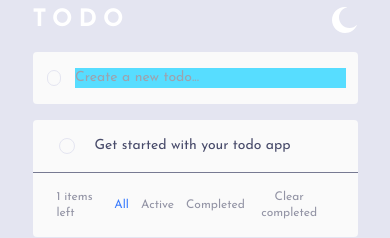
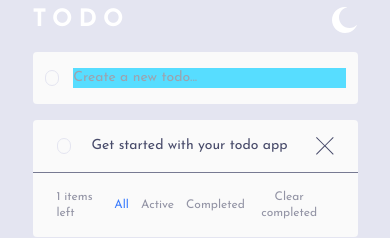
Before and after one commit to GraceYourCode/todo_app, a React (Vite) app: page / in a window 390 px wide. Shown: the part 286-524 px from the top of the page. Built offline with nearby package versions, Linux system fonts and the light colour scheme.

Commit message:
imputing all functionalities

```diff
--- a/src/Components/Check.jsx
+++ b/src/Components/Check.jsx
@@ -11,9 +11,9 @@ const Check = ({dark_mode, check_Control, task, completed}) => {
       <input type="checkbox" ref={checkbox} onClick={()=>check_Control(checkbox, checker, task)} checked={completed}
         className={`appearance-none w-4 h-4 md:w-5 md:h-5 rounded-full ${dark_mode?"border-very_Dark_Grey_Blue":"border-very_Light_Grey_Blue"}
       border-1 xl:hover:border-l-first_Grad xl:hover:border-b-first_Grad xl:hover:border-r-second_Grad xl:hover:border-t-second_Grad
-      checked:bg-gradient-to-r from-first_Grad to-second_Grad checked:border-none cursor-pointer outline-none ml-0.5 md:ml-1.5`} />
-      <svg ref={checker} xmlns="http://www.w3.org/2000/svg" width="11" height="9"
-      className={`absolute ${completed ? "block" : "hidden"}`}
+      checked:bg-gradient-to-r from-first_Grad to-second_Grad checked:border-none cursor-pointer outline-none`} />
+      <svg ref={checker} xmlns="http://www.w3.org/2000/svg" width="11" height="9" style={{marginLeft: "5px"}}
+      className={`absolute ${completed ? "block" : "hidden"} ml-0.5 md:ml-1`}
       ><path fill="none" stroke="#FFF" strokeWidth="2" d="M1 4.304L3.696 7l6-6"/></svg>
     </>
   )
--- a/src/Components/Task.jsx
+++ b/src/Components/Task.jsx
@@ -37,7 +37,7 @@ const Task = ({ dark_Mode, task, delete_Task }) => {
       <p className={`w-4/5 text-sm ${dark_Mode ? (task.completed ? "text-dark_Grey_Blue" : "text-light_Grey_Blue") :
         (task.completed ? "text-light_Mode_Dark_Grey_Blue" : "text-light_Mode_Very_Dark_Grey_Blue")}
       ${task.completed && "line-through"}`}>{task.task}</p>
-      <button className="hidden" ref={del_Btn} onClick={() => delete_Task(task.id)}>
+      <button className="portrait:block hidden" ref={del_Btn} onClick={() => delete_Task(task.id)}>
         <svg xmlns="http://www.w3.org/2000/svg" width="18" height="18"><path fill="#494C6B" fillRule="evenodd" d="M16.97 0l.708.707L9.546 8.84l8.132 8.132-.707.707-8.132-8.132-8.132 8.132L0 16.97l8.132-8.132L0 .707.707 0 8.84 8.132 16.971 0z" /></svg>
       </button>
     </div>
```
